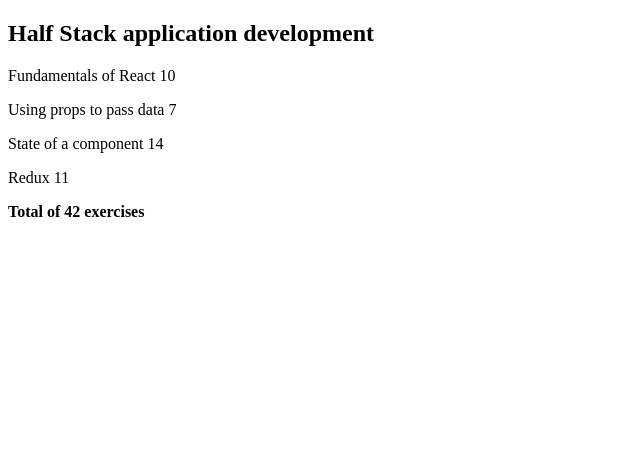
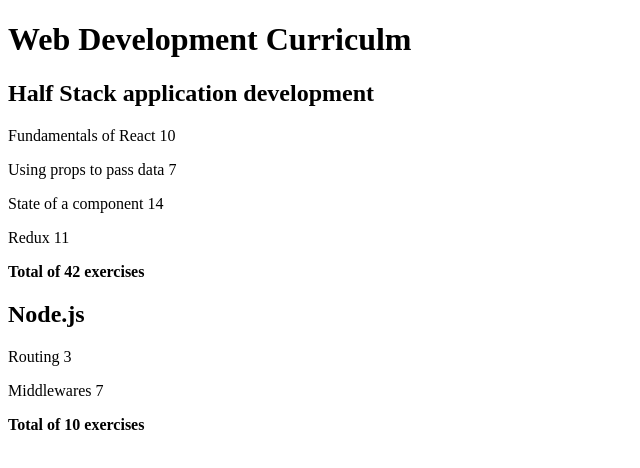
Before and after one commit to dilippoudel/mooc-part2, a React (Create React App) app: page / in a window 1280 px wide. Shown: the top 468 px of the page, without its empty margins (0-640 px from the left). Built offline with nearby package versions, Linux system fonts and the light colour scheme.

Commit message:
Add arbitary numbers of courses

```diff
--- a/src/App.js
+++ b/src/App.js
@@ -1,6 +1,7 @@
 import Course from './components/Course/Course'
 const App = () => {
-  const course = {
+  const courses = [
+    {
       id: 1,
       name: 'Half Stack application development',
       parts: [
@@ -25,9 +26,33 @@
           id: 4,
         },
       ],
-  }
+    },
+    {
+      name: 'Node.js',
+      id: 2,
+      parts: [
+        {
+          name: 'Routing',
+          exercises: 3,
+          id: 1,
+        },
+        {
+          name: 'Middlewares',
+          exercises: 7,
+          id: 2,
+        },
+      ],
+    },
+  ]
 
-  return <Course course={course} />
+  return (
+    <div className="container">
+      <h1>Web Development Curriculm</h1>
+      {courses.map((course) => (
+        <Course key={course.id} course={course} />
+      ))}
+    </div>
+  )
 }
 
 export default App
```
Lines whose indentation alone changed are shown as unchanged.
